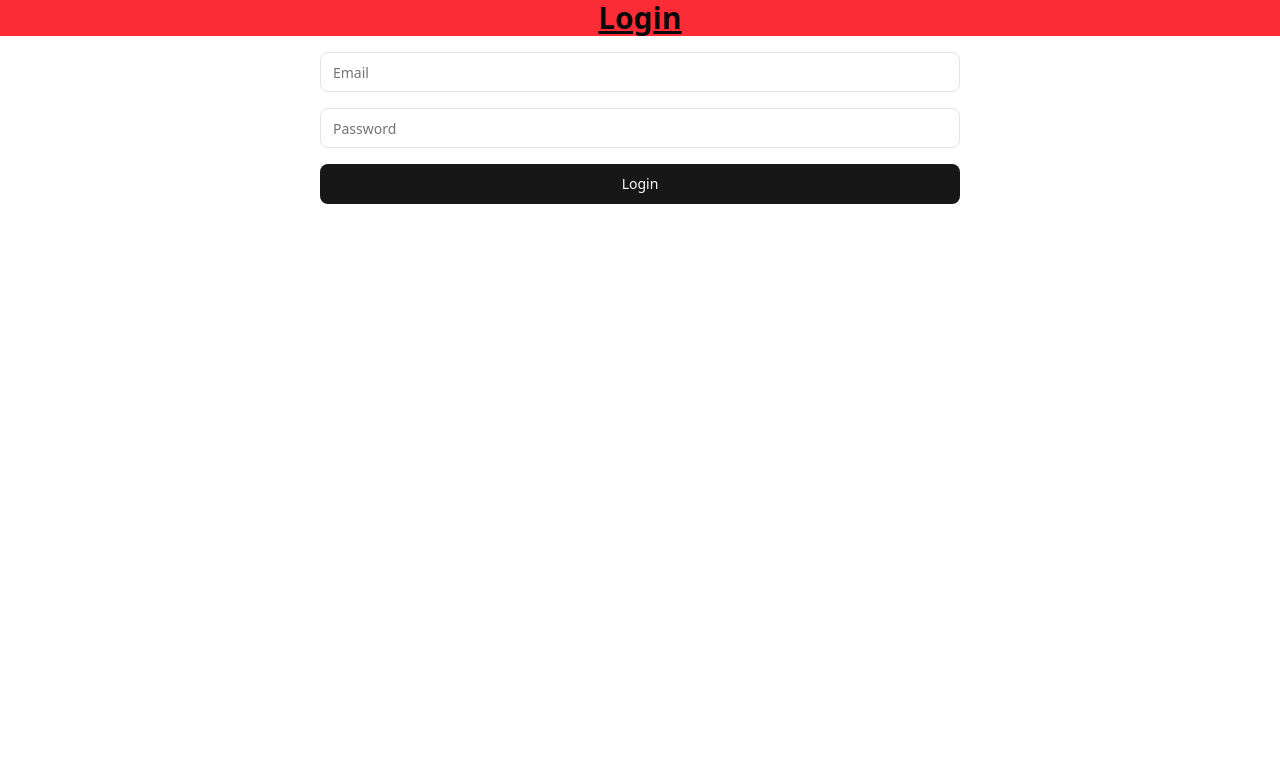
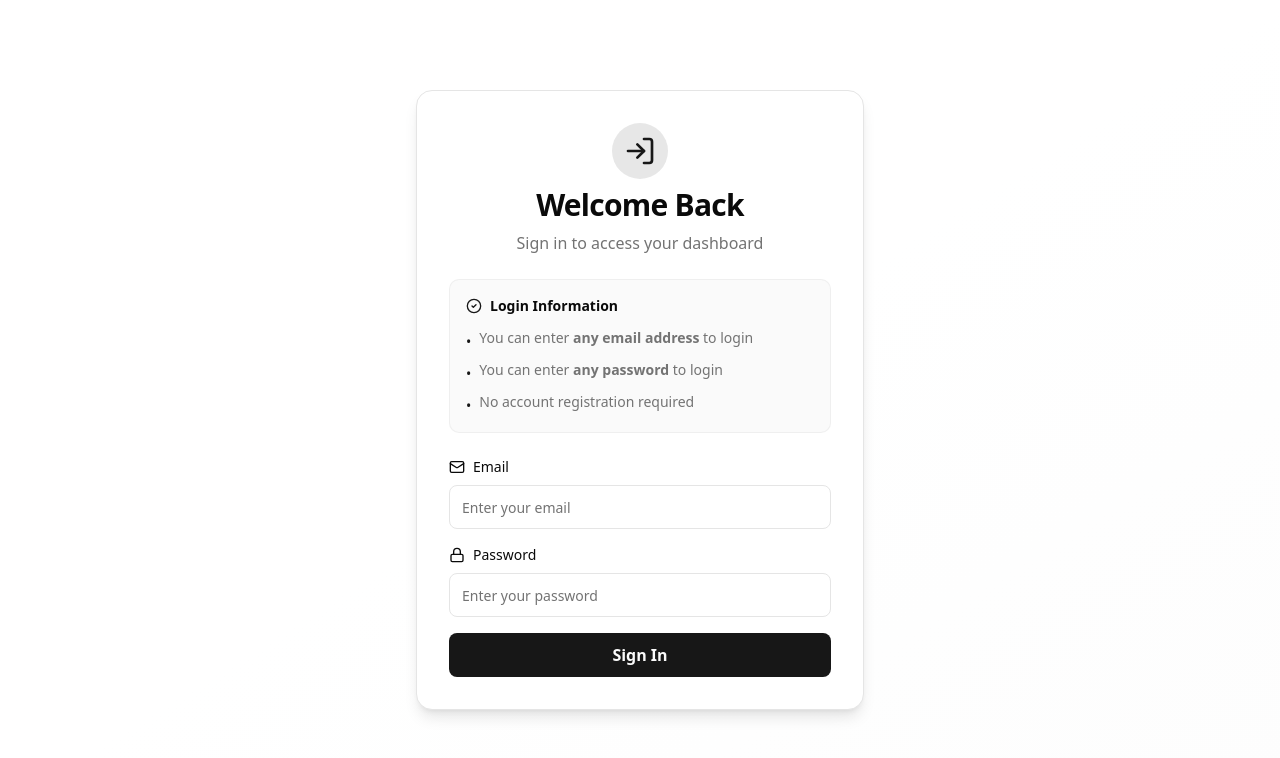
Before and after one commit to SalmaaOsamaa/project-managment-dashboard, a React (Vite) app in the folder project-managment-dashboard/: page / in a window 1280 px wide. Shown: the top 758 px of the page. Built offline with nearby package versions, Linux system fonts and the light colour scheme.

Commit message:
fixing pagination buttons

```diff
--- /dev/null
+++ b/project-managment-dashboard/src/components/Header.tsx
@@ -0,0 +1,31 @@
+import * as React from "react"
+
+interface HeaderProps {
+  title?: string
+  description?: string
+  children?: React.ReactNode
+}
+
+const Header: React.FC<HeaderProps> = ({ title = "Dashboard", description, children }) => {
+  return (
+    <header className="border-b bg-background">
+      <div className="container mx-auto px-4 sm:px-6 lg:px-8 py-6">
+        <div className="flex items-center justify-between">
+          <div>
+            <h1 className="text-3xl font-bold tracking-tight">{title}</h1>
+            {description && (
+              <p className="text-muted-foreground mt-1">{description}</p>
+            )}
+          </div>
+          {children && (
+            <div className="flex items-center gap-2">
+              {children}
+            </div>
+          )}
+        </div>
+      </div>
+    </header>
+  )
+}
+
+export default Header
--- /dev/null
+++ b/project-managment-dashboard/src/components/Navbar.tsx
@@ -0,0 +1,48 @@
+import { useNavigate } from "react-router-dom"
+import { Button } from "./ui/button"
+import ROUTES from "../router/routes"
+import { clearAuth } from "../utils/auth"
+import { LayoutDashboard, LogOut } from "lucide-react"
+
+const Navbar = () => {
+  const navigate = useNavigate()
+
+  const handleLogout = () => {
+    clearAuth()
+    navigate(ROUTES.AUTH)
+  }
+
+  return (
+    <nav className="border-b bg-background/95 backdrop-blur supports-[backdrop-filter]:bg-background/60">
+      <div className="container mx-auto px-4 sm:px-6 lg:px-8">
+        <div className="flex h-16 items-center justify-between">
+          <div className="flex items-center gap-2">
+            <LayoutDashboard className="h-6 w-6" />
+            <span className="text-xl font-bold">Project Dashboard</span>
+          </div>
+
+          <div className="flex items-center gap-4">
+            <Button
+              variant="ghost"
+              onClick={() => navigate(ROUTES.DASHBOARD)}
+              className="flex items-center gap-2"
+            >
+              <LayoutDashboard className="h-4 w-4" />
+              Dashboard
+            </Button>
+            <Button
+              variant="outline"
+              onClick={handleLogout}
+              className="flex items-center gap-2"
+            >
+              <LogOut className="h-4 w-4" />
+              Logout
+            </Button>
+          </div>
+        </div>
+      </div>
+    </nav>
+  )
+}
+
+export default Navbar
--- a/project-managment-dashboard/src/components/ui/Modal.tsx
+++ b/project-managment-dashboard/src/components/ui/Modal.tsx
@@ -9,12 +9,9 @@ const Dialog = DialogPrimitive.Root;
 const DialogTrigger = DialogPrimitive.Trigger;
 
 const DialogPortal = ({
-  //@ts-ignore
-  className,
   ...props
 }: DialogPrimitive.DialogPortalProps) => (
-  //@ts-ignore
-  <DialogPrimitive.Portal className={cn(className)} {...props} />
+  <DialogPrimitive.Portal {...props} />
 );
 DialogPortal.displayName = DialogPrimitive.Portal.displayName;
 
@@ -33,7 +30,6 @@ const DialogOverlay = React.forwardRef<
 ));
 DialogOverlay.displayName = DialogPrimitive.Overlay.displayName;
 
-// caution: this dialog now works like bottom sheet on mobile and modal on desktop
 const DialogContent = React.forwardRef<
   React.ElementRef<typeof DialogPrimitive.Content>,
   React.ComponentPropsWithoutRef<typeof DialogPrimitive.Content>
--- a/project-managment-dashboard/src/network/categories.ts
+++ b/project-managment-dashboard/src/network/categories.ts
@@ -19,8 +19,6 @@ const requestFetchAllCategories = async ({
       signal: options?.signal,
     });
 
-  console.log(data,"where is my data?");
-
     return { data };
   };
   export { requestFetchAllCategories };
--- a/project-managment-dashboard/src/network/products.ts
+++ b/project-managment-dashboard/src/network/products.ts
@@ -16,11 +16,8 @@ const requestFetchAllProducts = async ({
     options,
   }: RequestFetchAllProductsArgs): Promise<RequestFetchAllProductsResult> => {
     const { data } = await instance.get<Product[]>(`/products`, {
-
       signal: options?.signal,
     });
-
-  console.log(data,"where is my data?");
 
     return { data };
   };
--- a/project-managment-dashboard/src/pages/Auth/AuthPage.tsx
+++ b/project-managment-dashboard/src/pages/Auth/AuthPage.tsx
@@ -3,11 +3,11 @@ import Button from "../../components/ui/button"
 import Input from "../../components/ui/input"
 import ROUTES from "../../router/routes"
 import { setAuthenticated, isAuthenticated as checkAuth } from "../../utils/auth"
+import { Mail, Lock, LogIn, CheckCircle2 } from "lucide-react"
 
 const AuthPage = () => {
     const navigate = useNavigate()
 
-    // Redirect to dashboard if already authenticated
     if (checkAuth()) {
         return <Navigate to={ROUTES.DASHBOARD} replace />
     }
@@ -19,29 +19,81 @@ const AuthPage = () => {
     }
 
     return (
-        <>
-            <h1 className="text-3xl font-bold underline bg-red-500">Login</h1>
-            <form
-                onSubmit={handleSubmit}
-                className="flex flex-col items-center justify-center text-center mt-4"
-            >
+        <div className="min-h-screen flex items-center justify-center bg-gradient-to-br from-background via-background to-muted/20 p-4">
+            <div className="w-full max-w-md">
+                <div className="bg-card border border-border rounded-2xl shadow-lg p-8 space-y-6">
+                    <div className="text-center space-y-2">
+                        <div className="flex justify-center">
+                            <div className="p-3 rounded-full bg-primary/10">
+                                <LogIn className="h-8 w-8 text-primary" />
+                            </div>
+                        </div>
+                        <h1 className="text-3xl font-bold tracking-tight">Welcome Back</h1>
+                        <p className="text-muted-foreground">Sign in to access your dashboard</p>
+                    </div>
+
+                    <div className="bg-muted/50 rounded-lg p-4 border border-border/50">
+                        <h3 className="text-sm font-semibold mb-3 flex items-center gap-2">
+                            <CheckCircle2 className="h-4 w-4 text-primary" />
+                            Login Information
+                        </h3>
+                        <ul className="space-y-2 text-sm text-muted-foreground">
+                            <li className="flex items-start gap-2">
+                                <span className="text-primary mt-1">•</span>
+                                <span>You can enter <strong>any email address</strong> to login</span>
+                            </li>
+                            <li className="flex items-start gap-2">
+                                <span className="text-primary mt-1">•</span>
+                                <span>You can enter <strong>any password</strong> to login</span>
+                            </li>
+                            <li className="flex items-start gap-2">
+                                <span className="text-primary mt-1">•</span>
+                                <span>No account registration required</span>
+                            </li>
+                        </ul>
+                    </div>
+
+                    <form onSubmit={handleSubmit} className="space-y-4">
+                        <div className="space-y-2">
+                            <label htmlFor="email" className="text-sm font-medium flex items-center gap-2">
+                                <Mail className="h-4 w-4" />
+                                Email
+                            </label>
                             <Input
-                    className="mb-4 w-1/2 rounded-md border border-input bg-background px-3 py-2 text-sm file:border-0 file:bg-transparent file:text-sm file:font-medium placeholder:text-muted-foreground focus-visible:outline-none focus-visible:ring-2 focus-visible:ring-ring focus-visible:ring-offset-2 disabled:cursor-not-allowed disabled:opacity-50"
+                                id="email"
                                 name="email"
                                 type="email"
-                    placeholder="Email"
+                                placeholder="Enter your email"
+                                className="h-11"
                                 required
                             />
+                        </div>
+
+                        <div className="space-y-2">
+                            <label htmlFor="password" className="text-sm font-medium flex items-center gap-2">
+                                <Lock className="h-4 w-4" />
+                                Password
+                            </label>
                             <Input
-                    className="mb-4 w-1/2 rounded-md border border-input bg-background px-3 py-2 text-sm file:border-0 file:bg-transparent file:text-sm file:font-medium placeholder:text-muted-foreground focus-visible:outline-none focus-visible:ring-2 focus-visible:ring-ring focus-visible:ring-offset-2 disabled:cursor-not-allowed disabled:opacity-50"
+                                id="password"
                                 name="password"
                                 type="password"
-                    placeholder="Password"
+                                placeholder="Enter your password"
+                                className="h-11"
                                 required
                             />
-                <Button className="w-1/2" name="submit" type="submit">Login</Button>
+                        </div>
+
+                        <Button
+                            type="submit"
+                            className="w-full h-11 text-base font-semibold"
+                        >
+                            Sign In
+                        </Button>
                     </form>
-        </>
+                </div>
+            </div>
+        </div>
     )
 }
 
--- a/project-managment-dashboard/src/pages/Dashboard/useAllProducts.ts
+++ b/project-managment-dashboard/src/pages/Dashboard/useAllProducts.ts
@@ -9,6 +9,8 @@ interface State {
   isEditingProduct: boolean;
   successfullyEditedProduct: Product | null;
   editProductLoadingError: unknown;
+  pageIndex: number;
+  pageSize: number;
 }
 
 type Action =
@@ -34,6 +36,11 @@ type Action =
       type: "EDIT_PRODUCT_ERROR";
       editProductLoadingError: unknown;
     }
+  | {
+      type: "SET_PAGINATION";
+      pageIndex: number;
+      pageSize: number;
+    }
 type ActionHandlers = {
   [key in Action["type"]]: (
     state: State,
@@ -48,6 +55,8 @@ const initialState: State = {
   isEditingProduct: false,
   successfullyEditedProduct: null,
   editProductLoadingError: null,
+  pageIndex: 0,
+  pageSize: 5,
 };
 
 const actionHandlers: ActionHandlers = {
@@ -83,6 +92,11 @@ const actionHandlers: ActionHandlers = {
     isEditingProduct: false,
     editProductLoadingError: editProductLoadingError,
   }),
+  SET_PAGINATION: (state, { pageIndex, pageSize }) => ({
+    ...state,
+    pageIndex,
+    pageSize,
+  }),
 };
 
 function reducer(state: State = initialState, action: Action): State {
@@ -90,7 +104,7 @@ function reducer(state: State = initialState, action: Action): State {
 }
 
 const useAllProducts = () => {
-  const [{ isLoading, data, error, isEditingProduct, successfullyEditedProduct, editProductLoadingError }, dispatch] = useReducer(
+  const [{ isLoading, data, error, isEditingProduct, successfullyEditedProduct, editProductLoadingError, pageIndex, pageSize }, dispatch] = useReducer(
     reducer,
     initialState
   );
@@ -149,6 +163,10 @@ const useAllProducts = () => {
     };
   }, []);
 
+  const setPagination = useCallback((pageIndex: number, pageSize: number) => {
+    dispatch({ type: "SET_PAGINATION", pageIndex, pageSize });
+  }, []);
+
   useEffect(() => {
     fetchProducts();
   }, [fetchProducts]);
@@ -163,6 +181,9 @@ const useAllProducts = () => {
     isSubmittingEditProduct: isEditingProduct,
     successfullyEditedProduct: successfullyEditedProduct,
     editProductLoadingError: editProductLoadingError,
+    pageIndex,
+    pageSize,
+    setPagination,
   };
 };
 
```
Also changed, not shown: project-managment-dashboard/src/pages/Dashboard/DashboardPage.tsx (+33 -19 lines). Lines whose indentation alone changed are shown as unchanged.
